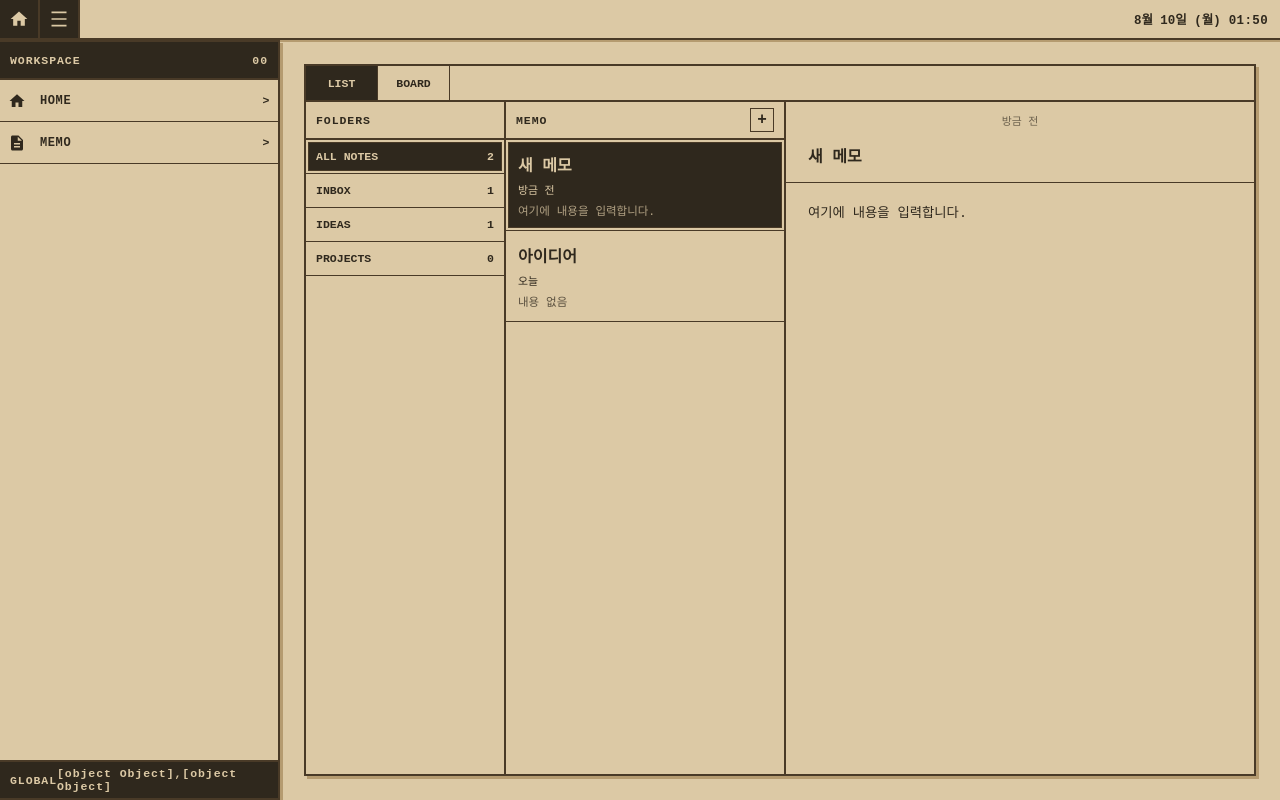
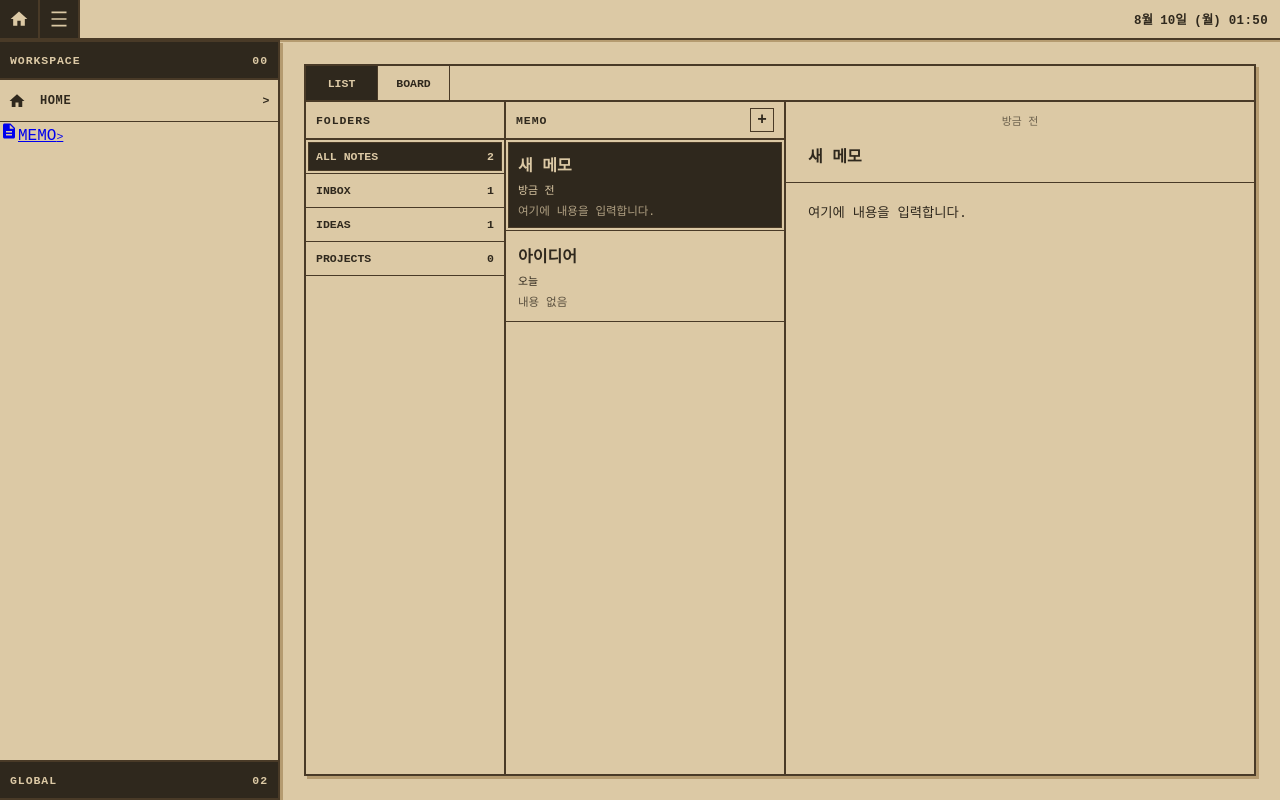
Before and after one commit to neukdol30-ai/workspace, a React app in the folder frontend/: page /memo/list in a window 1280 px wide. Built offline with nearby package versions, Linux system fonts and the light colour scheme; the HTML template or start-up script is replaced by a standard one.

Commit message:
메모 시스템 분활 작업

```diff
--- a/frontend/src/component/layout/SideMenu.jsx
+++ b/frontend/src/component/layout/SideMenu.jsx
@@ -36,7 +36,7 @@ function  SideMenu({ isOpen }) {
                     return(
                         <NavLink
                             className={({ isActive }) =>
-                                `side-menu-item${isActive ? ' active' : ''}`
+                                `side-menu-item${isActive ? 'side-menu-item--active' : ''}`
                         }
                             end={menu.end}
                             key={menu.id}
@@ -58,7 +58,7 @@ function  SideMenu({ isOpen }) {
 
             <div className="side-menu-footer">
                 <span>GLOBAL</span>
-                <span>{String(globalMenuItems).padStart(2, '0')}</span>
+                <span>{String(globalMenuItems.length).padStart(2, '0')}</span>
             </div>
         </aside>
 
```
